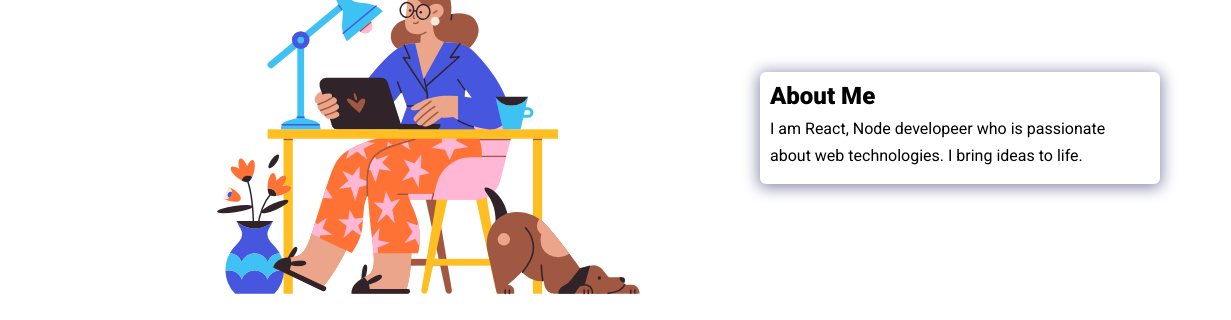
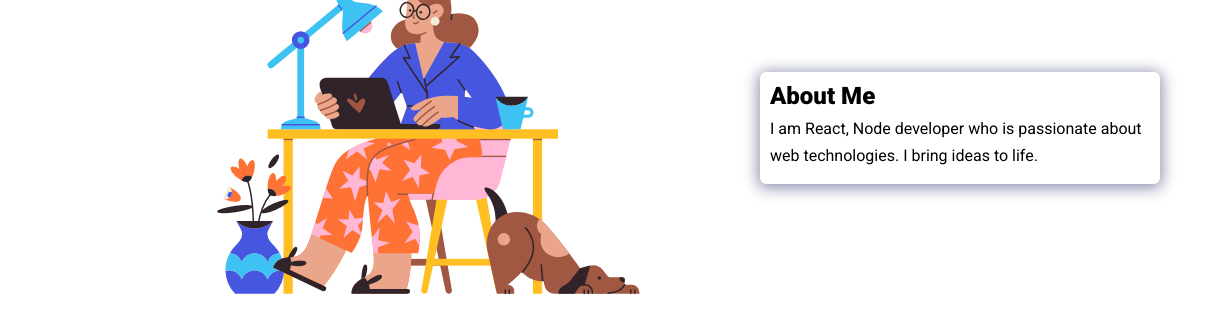
Before and after one commit to prasanna-emmadi/prasanna-portfolio, a plain HTML site: page index.html in a window 1280 px wide. Shown: the part 248-568 px from the top of the page, 0-1231 px from the left. Drawn offline with nearby package versions, Linux system fonts and the light colour scheme.

Commit message:
Fixing spelling mistake.

```diff
--- a/index.html
+++ b/index.html
@@ -41,7 +41,7 @@
     <div class="bio animate__animated animate__shakeX">
       <h2 class="bio-title">About Me</h2>
       <p class="bio-text">
-        I am React, Node developeer who is passionate about web technologies. I bring ideas to life.
+        I am React, Node developer who is passionate about web technologies. I bring ideas to life.
       </p>
     </div>
   </section>
```
